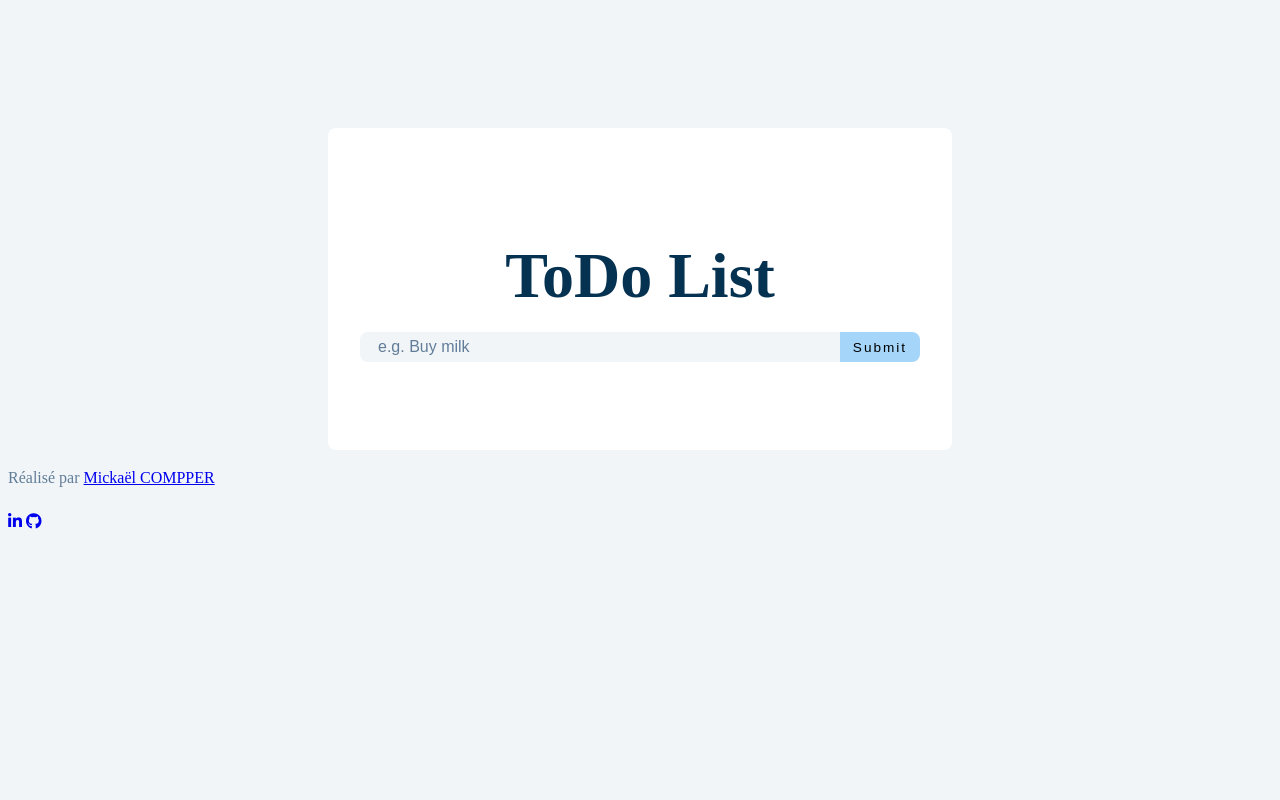
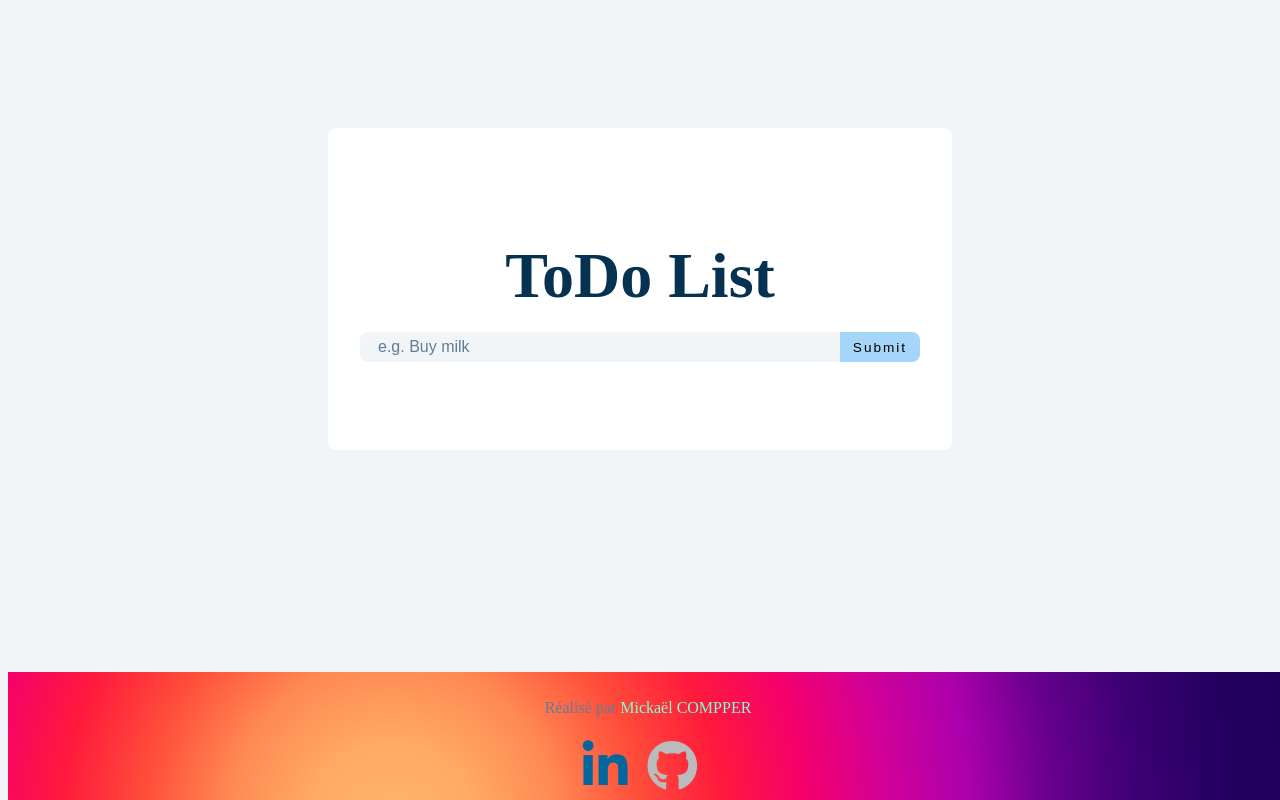
Before and after one commit to MickaelCompper/ToDo-List, a plain HTML site: page index.html in a window 1280 px wide. Drawn offline with Linux system fonts and the light colour scheme.

Commit message:
Update style.css

```diff
--- a/css/style.css
+++ b/css/style.css
@@ -231,3 +231,35 @@ todo List
 .clear-btn:hover {
   color: var(--red-dark);
 }
+/* *****************************************************************
+Porfolio
+***************************************************************** */
+
+.porfolio {
+	background: radial-gradient(circle at 30% 120%, #ffb56b, #ffaa65, #ff8953, #ff4e3a, #ff1a3c, #f5006b, #d10098, #ab00ad, #67008d, #3d0074, #260062, #1f005c);
+	;
+	padding: .5rem 0;
+	text-align: center;
+	color: white;
+	position: fixed;
+	bottom: 0;
+	width: 100vw;
+}
+
+.porfolio a {
+	color: aquamarine;
+	display: contents;
+}
+
+.porfolio .fa-brands {
+	font-size: 3.2rem;
+	margin-right: 1rem;
+}
+
+.porfolio .fa-github {
+	color: #BABBBD;
+}
+
+.porfolio .fa-linkedin-in {
+	color: #03679E;
+}
```
